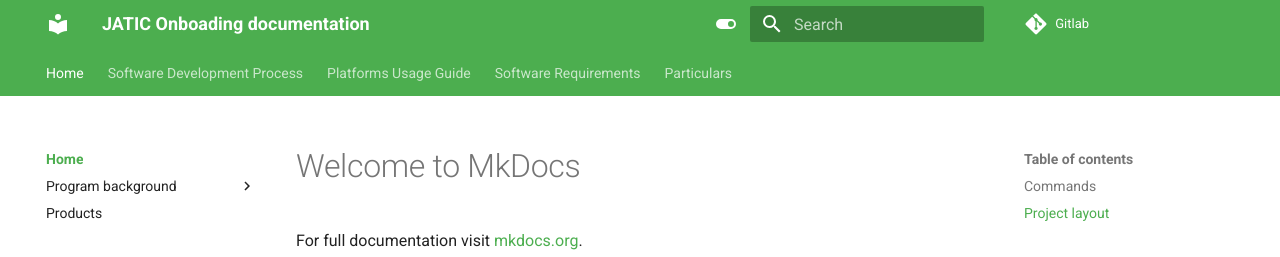
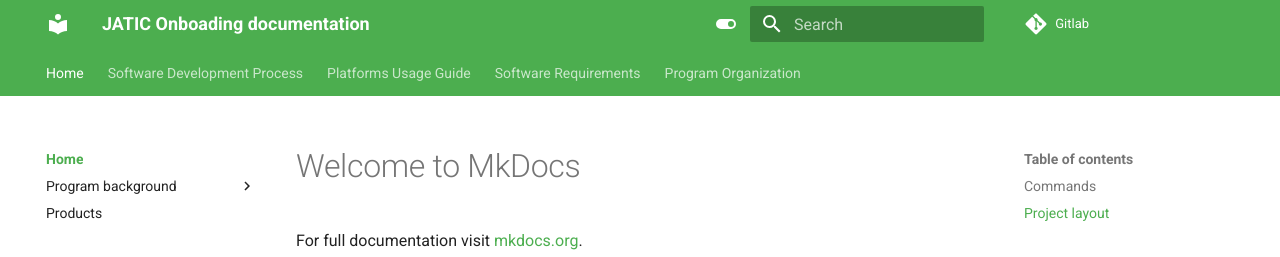
Before and after one commit to zheng0xd/JATIC-internal-docs, an MkDocs documentation site: the page built from docs/index.md, in a window 1280 px wide. Shown: the top 257 px of the page. Built offline with MkDocs 1.6.1 and Material for MkDocs 9.7.7, drawn with Linux system fonts in a browser that asks for light colours.

Commit message:
particulars > program organization

```diff
--- a/mkdocs.yml
+++ b/mkdocs.yml
@@ -65,11 +65,11 @@
     - 'Branch, Merge, Release Guidance': 'sdp/branch-merge-release.md'
     - 'Open-sourcing Guidance': 'sdp/open-source-strategy.md'
     - 'General Python Coding Guidelines': 'sdp/coding-guidelines.md'
-  - 'Particulars':
-    - 'Program Calendar':
+  - 'Program Organization':
+    - 'Calendar':
       - 'Increment 4 (31 JAN 24 - 23 APR 24)': 'calendar/inc4.md'
       - 'Increment 3 (11 OCT 23 - 30 JAN 24)': 'calendar/inc3.md'
-    - 'Program Org Chart':
+    - 'Org Chart':
       - 'ARiA': 'org-chart/aria.md'
       - 'IBM': 'org-chart/ibm.md'
       - 'Kitware': 'org-chart/kitware.md'
```
